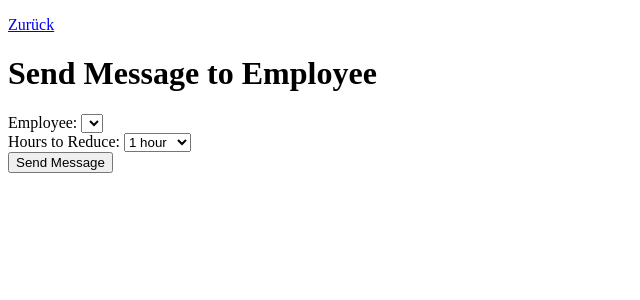
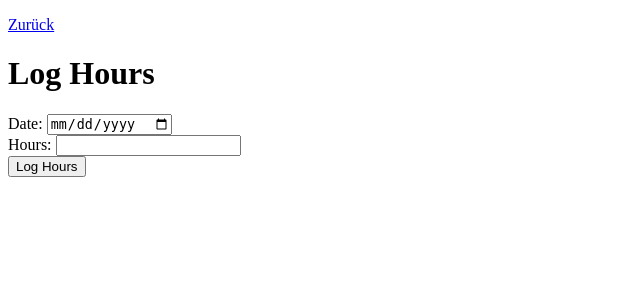
Before and after one commit to YNCK-YNCK/Softwareprojekt_Zeiterfassung, a Flask app: page /employee/1/log_hours in a window 1280 px wide. Shown: the part 34-334 px from the top of the page, without its empty margins (0-640 px from the left). Run offline with Flask 3, Linux system fonts and the light colour scheme; lists and menus that the app fills with data are empty.

Commit message:
Update log_hours.html

```diff
--- a/TimeTracking/templates/log_hours.html
+++ b/TimeTracking/templates/log_hours.html
@@ -2,7 +2,7 @@
 <html lang="en">
 <head>
     <meta charset="UTF-8">
-    <title>Send Message</title>
+    <title>Log Hours</title>
 </head>
 <body>
      <nav>
@@ -10,25 +10,16 @@
             <li><a href="/">Home</a></li>
         </ul>
     </nav>
-    <a href="#" onclick="window.history.back();">Zurück</a> <br>
-    <h1>Send Message to Employee</h1>
+    <a href="#" onclick="window.history.back();">Zurück</a><br>
+    <h1>Log Hours</h1>
     <form method="POST">
-        <label for="employee_id">Employee:</label>
-        <select name="employee_id" id="employee_id" required>
-            {% for employee in employees %}
-            <option value="{{ employee.employee_id }}">{{ employee.name }}</option>
-            {% endfor %}
-        </select>
+        <label for="date">Date:</label>
+        <input type="date" id="date" name="date" required>
         <br>
-        <label for="reduction_hours">Hours to Reduce:</label>
-        <select name="reduction_hours" id="reduction_hours" required>
-            <option value="1">1 hour</option>
-            <option value="2">2 hours</option>
-            <option value="4">4 hours</option>
-            <option value="8">8 hours</option>
-        </select>
+        <label for="hours">Hours:</label>
+        <input type="number" step="0.1" id="hours" name="hours" required>
         <br>
-        <button type="submit">Send Message</button>
+        <button type="submit">Log Hours</button>
     </form>
 </body>
 </html>
```
